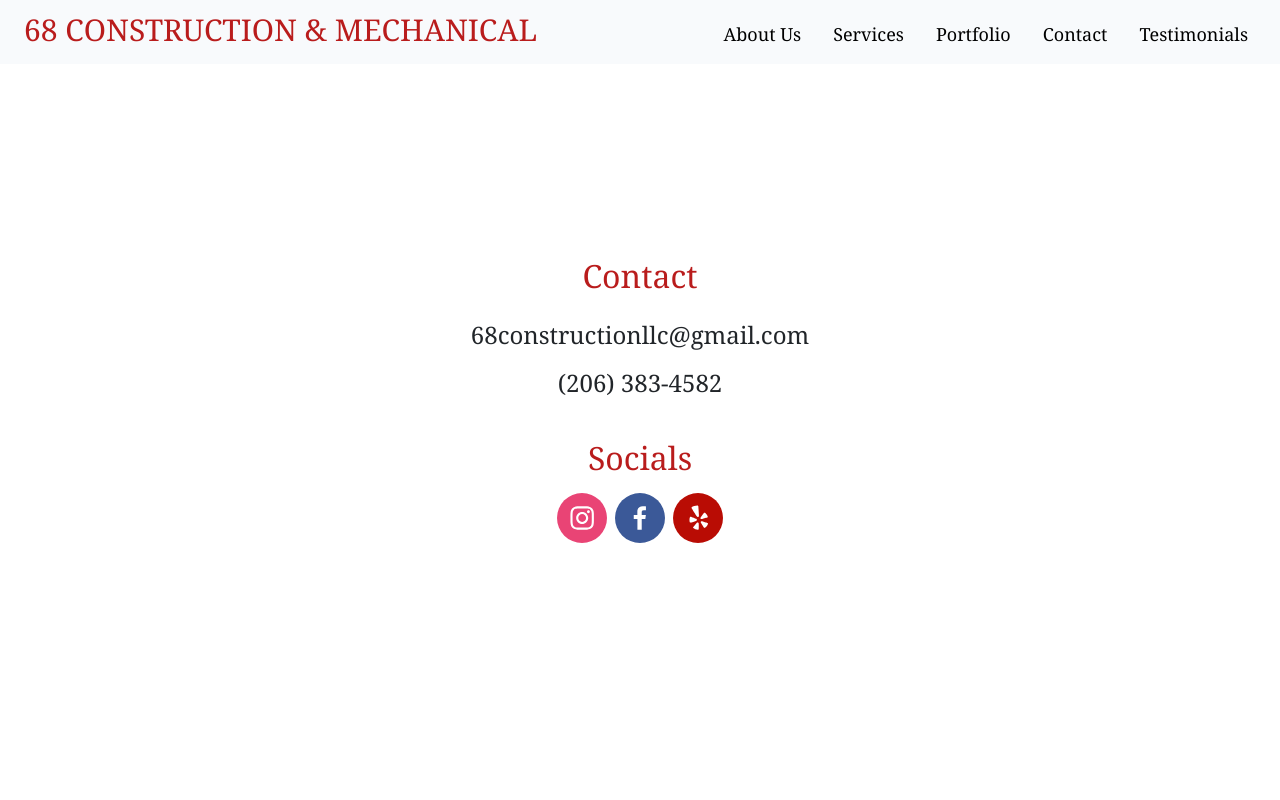
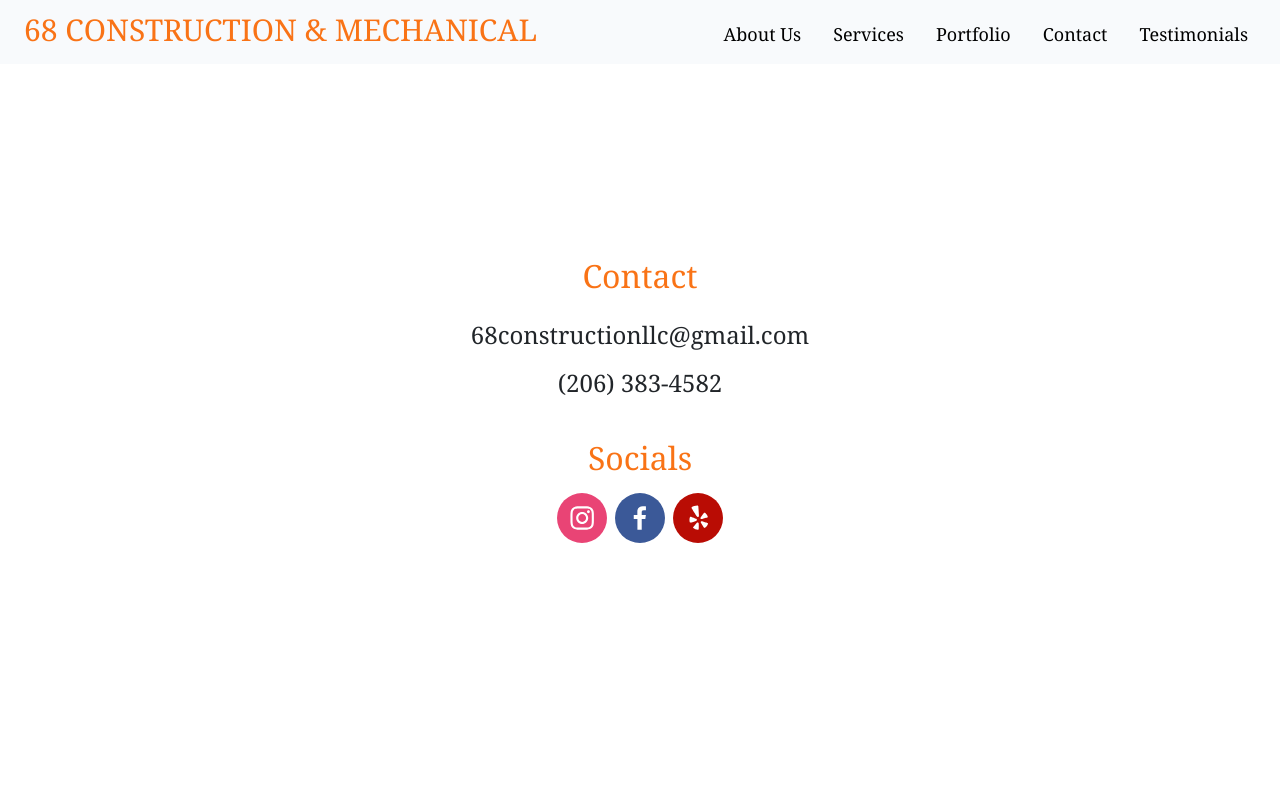
Before and after one commit to briancaow/68construction, a Next.js app: page /Contact in a window 1280 px wide. Shown: the top 800 px of the page. Built offline with nearby package versions, Linux system fonts and the light colour scheme.

Commit message:
updated colors

```diff
--- a/src/app/globals.css
+++ b/src/app/globals.css
@@ -6,12 +6,12 @@
   h1 {
     @apply text-4xl;
     @apply font-serif;
-    @apply text-red-700;
+    @apply text-orange-500;
   }
   h2 {
     @apply text-5xl;
     @apply font-serif;
-    @apply text-red-700;
+    @apply text-orange-500;
   }
   div {
     @apply font-serif;
--- a/src/components/Hero.tsx
+++ b/src/components/Hero.tsx
@@ -35,7 +35,7 @@ export default function Hero() {
         </div>
         <div className="lg:mt-20 flex flex-col md:flex-row items-center">
           <a className="m-2" href="mailto:68constructionllc@gmail.com">
-            <div className="whitespace-nowrap bg-red-800 text-white p-2 lg:text-3xl text-xl">
+            <div className="whitespace-nowrap bg-orange-500 text-white p-2 lg:text-3xl text-xl">
               Get A Free Consultation
             </div>
           </a>
@@ -43,7 +43,7 @@ export default function Hero() {
             className="m-2"
             href="https://calendly.com/68construction/estimate"
           >
-            <div className="whitespace-nowrap bg-red-800 text-white p-2 lg:text-3xl text-xl">
+            <div className="whitespace-nowrap bg-orange-500 text-white p-2 lg:text-3xl text-xl">
               Schedule An Estimate
             </div>
           </a>
```
